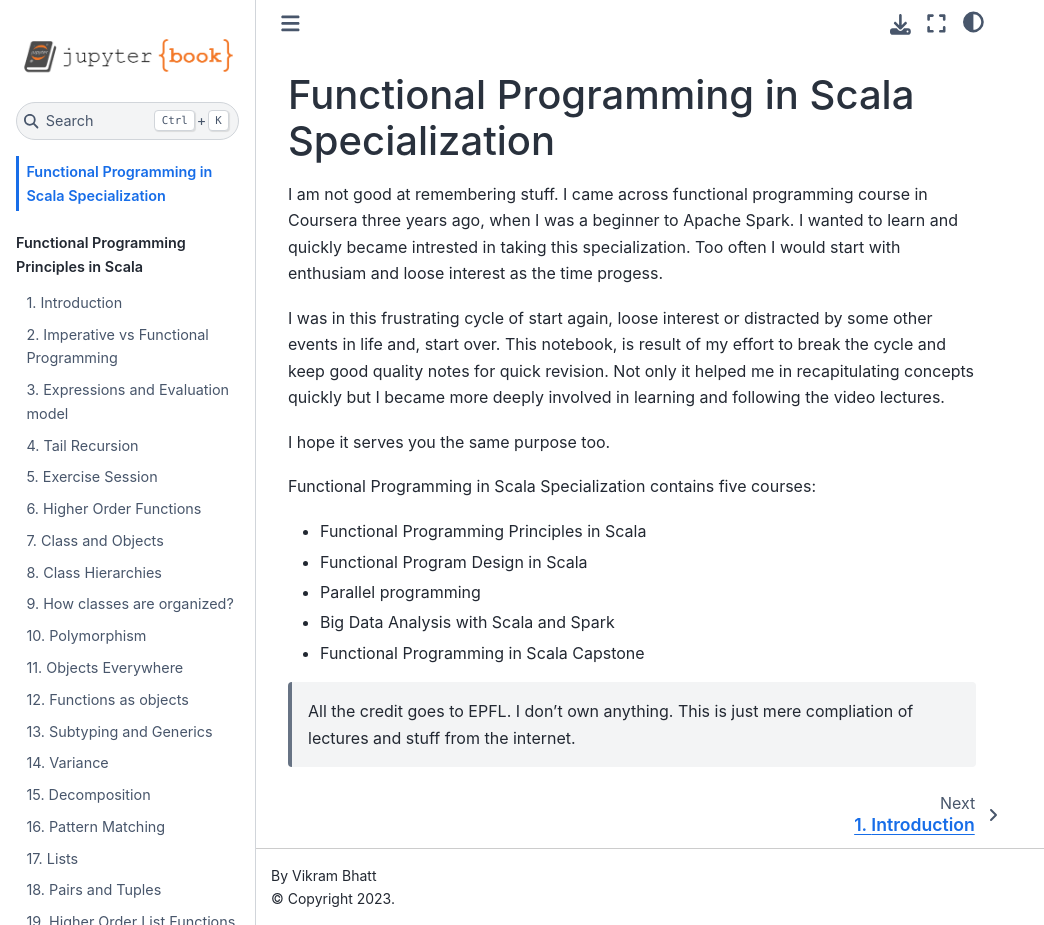
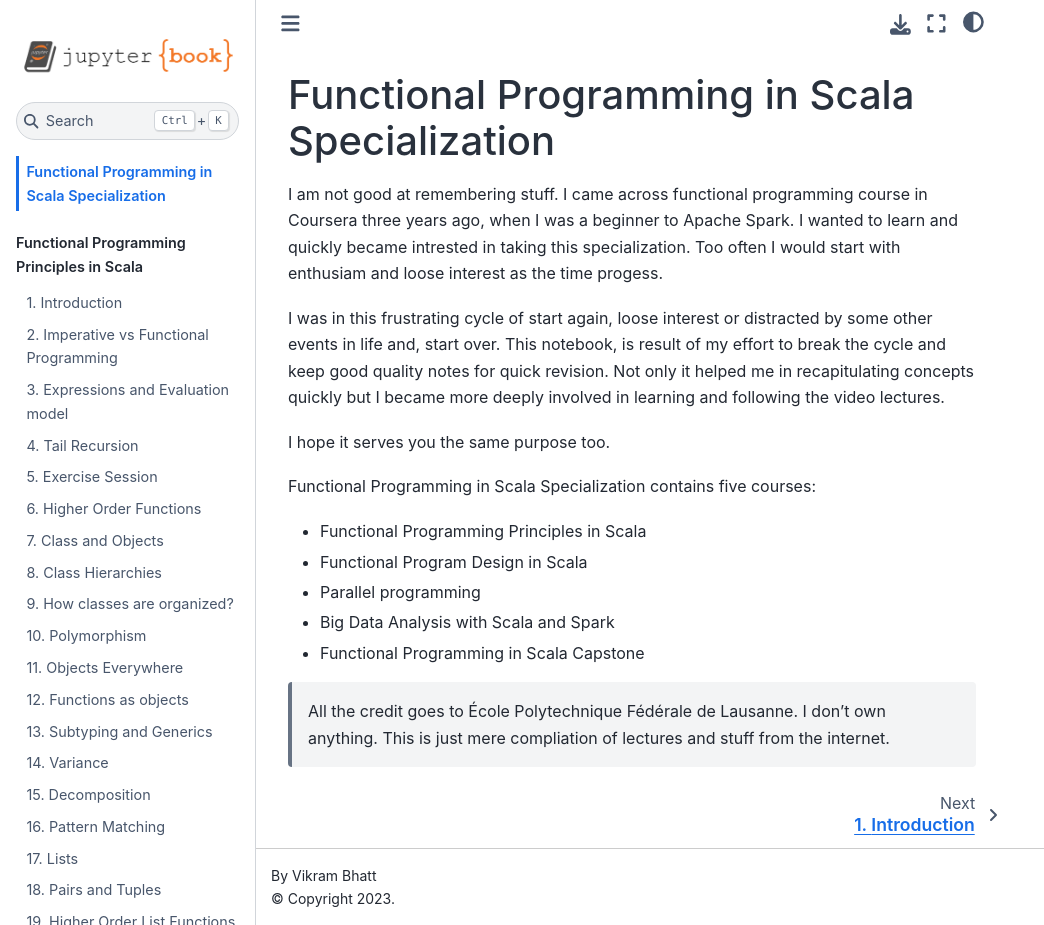
Before and after one commit to vikbhatt/fpss-notes, a Jupyter Book: the page built from intro.md, in a window 1280 px wide and 925 px high. Shown: the whole window, without its empty margins (0-1044 px from the left). Built offline with Jupyter Book 1.0.4 settings and Sphinx 7.4.7 and the Sphinx Book theme 1.1.4, drawn with Linux system fonts in a browser that asks for light colours; pages that are not in the unit, such as notebooks, are missing from menus.

Commit message:
change spelling

```diff
--- a/intro.md
+++ b/intro.md
@@ -16,4 +16,4 @@
 - Functional Programming in Scala Capstone
 
 
-> All the credit goes to EPFL. I don't own anything. This is just mere compliation of lectures and stuff from the internet.
+> All the credit goes to École Polytechnique Fédérale de Lausanne. I don't own anything. This is just mere compliation of lectures and stuff from the internet.
```
